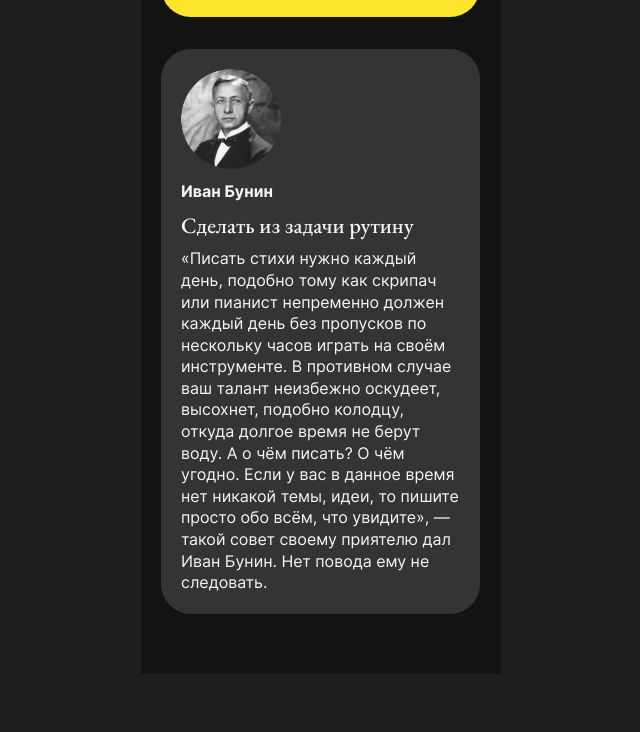
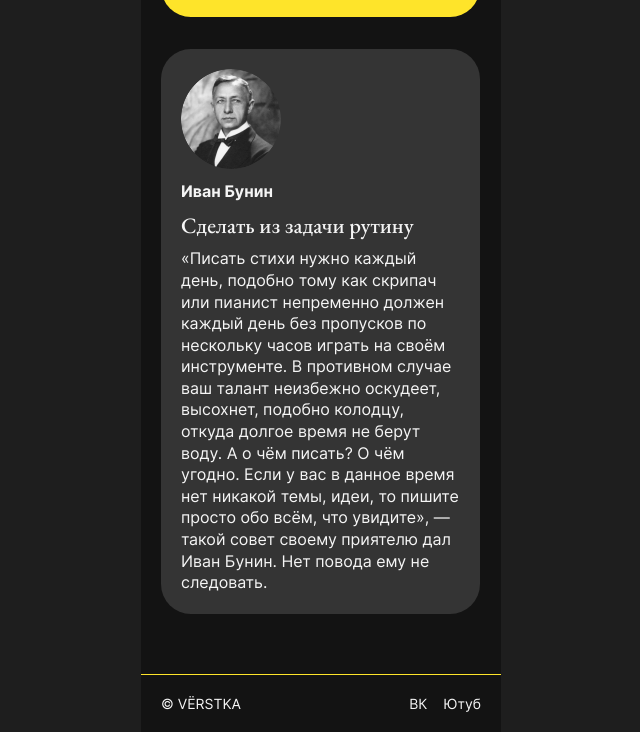
Before and after one commit to VladShtozh/chistii-list, a plain HTML site: page index.html in a window 1280 px wide. Shown: the part 3538-4270 px from the top of the page, without its empty margins (319-959 px from the left). Before the commit the page ends 4212 px from the top, so only its background shows below. Drawn offline with Linux system fonts and the light colour scheme.

Commit message:
008 Preliminary result

```diff
--- a/index.html
+++ b/index.html
@@ -159,6 +159,12 @@
         </ul>
       </section>
     </main>
-    <footer></footer>
+    <footer class="content-section footer">
+      <div class="footer__copy">© VЁRSTKA</div>
+      <ul class="footer__links">
+        <li><a href="#0" class="footer__link">ВК</a></li>
+        <li><a href="#0" class="footer__link">Ютуб</a></li>
+      </ul>
+    </footer>
   </body>
 </html>
--- a/styles/style.css
+++ b/styles/style.css
@@ -223,3 +223,38 @@ h1, h2, h3, h4, h5, h6, p, ul, ol, blockquote {
     line-height: 21.6px;
 
 }
+
+.footer {
+    padding: 20px;
+    border-top: 1px solid var(--yellow-bg, #FEE42A);
+    background-color: #131313;
+    display: flex;
+    justify-content: space-between;
+}
+
+.footer__copy {
+    color: #F5F5F5;
+    font-size: 14px;
+    font-family: Inter;
+    font-style: normal;
+    font-weight: 400;
+    line-height: 125%;
+}
+
+.footer__links {
+    font-size: 14px;
+    font-family: Inter;
+    font-style: normal;
+    font-weight: 400;
+    line-height: 125%;
+    display: flex;
+    align-items: flex-start;
+    gap: 16px;
+    list-style: none;
+
+}
+
+.footer__link {
+    text-decoration: none;
+    color: #F5F5F5;
+}
```
